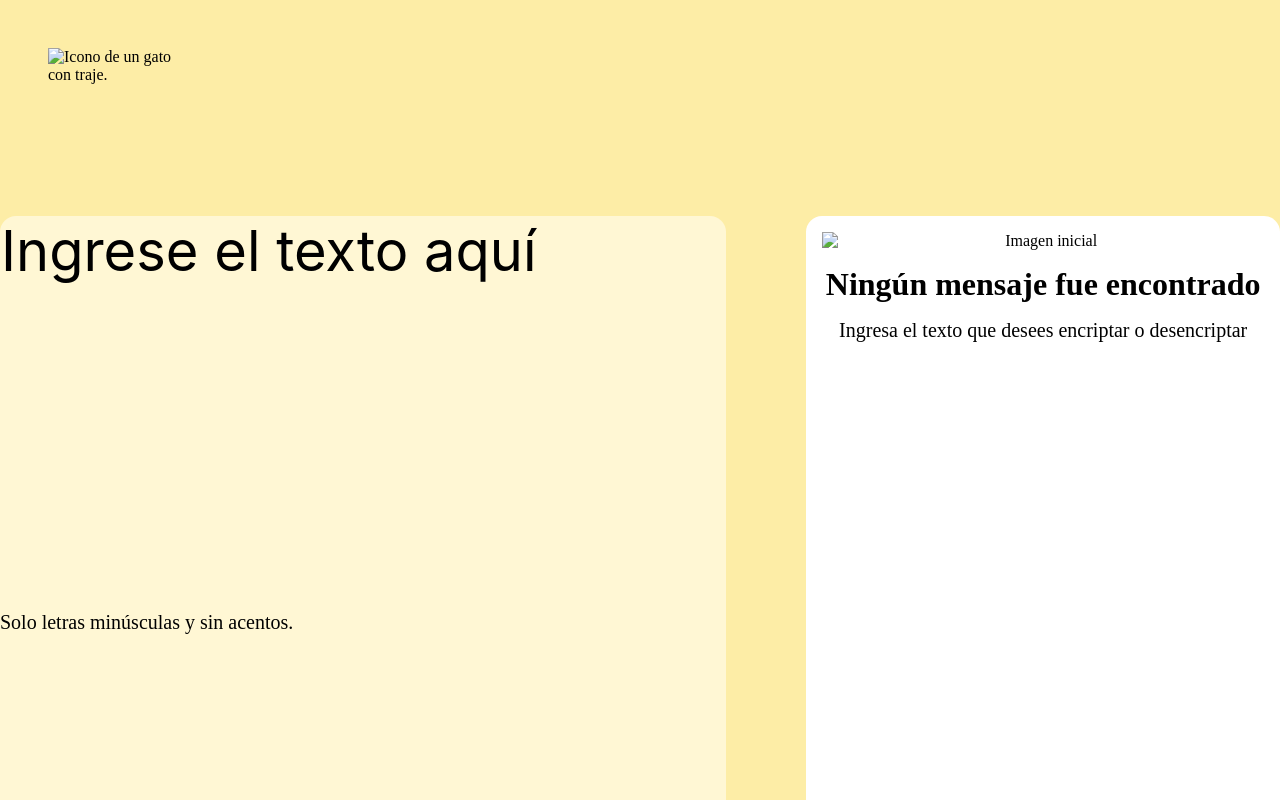
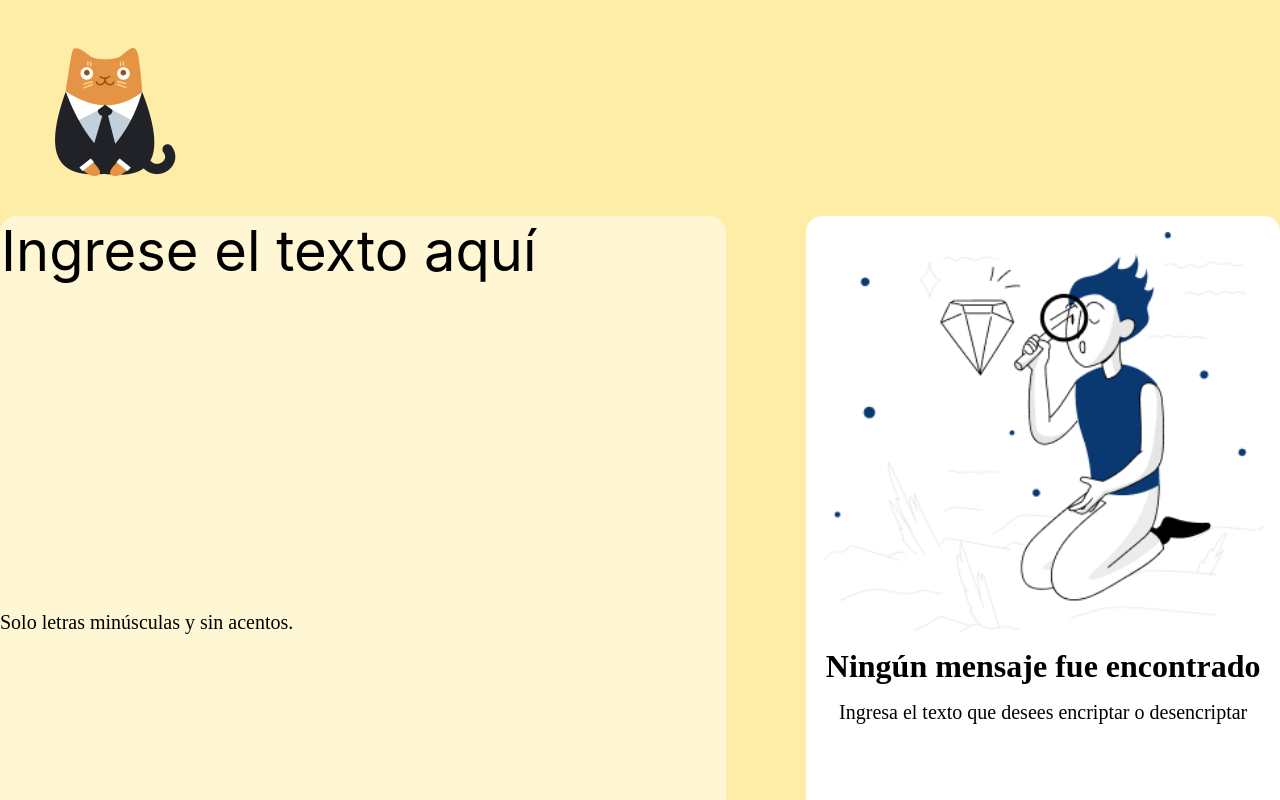
Before and after one commit to ramirez-gabriela/encriptador, a plain HTML site: page index.html in a window 1280 px wide. Shown: the top 800 px of the page. Drawn offline with Linux system fonts and the light colour scheme; the site is published under a folder, as on GitHub Pages, so addresses that start at the root find nothing.

Commit message:
Update index.html

```diff
--- a/index.html
+++ b/index.html
@@ -4,13 +4,13 @@
     <meta charset="UTF-8">
     <meta name="viewport" content="width=device-width, initial-scale=1.0">
     <title>Encriptador</title>
-    <link rel="icon" href="/assets/gato.png">
+    <link rel="icon" href="./assets/gato.png">
     <link rel="stylesheet" href="style.css">
 </head>
 
 <body>
     <header class="header">
-        <img class="imagen__logo" src="/assets/gato.png" alt="Icono de un gato con traje.">
+        <img class="imagen__logo" src="./assets/gato.png" alt="Icono de un gato con traje.">
         <p class="texto__cabecera"></p>
     </header>
     <main>
@@ -34,7 +34,7 @@
         <section class="contenedor__main container__derecha">
 
             <div id="mensaje__inicial" class="mensaje__inicial">
-                <img src="/assets/img-derecha.png" alt="Imagen inicial" class="mensaje__inicial__imagen">
+                <img src="./assets/img-derecha.png" alt="Imagen inicial" class="mensaje__inicial__imagen">
                 <p class="mensaje__inicial__texto">Ningún mensaje fue encontrado</p>
                 <p class="mensaje__inicial__texto__2">Ingresa el texto que desees encriptar o desencriptar</p>
             </div>
```
